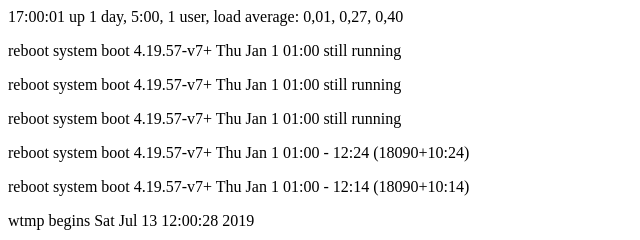
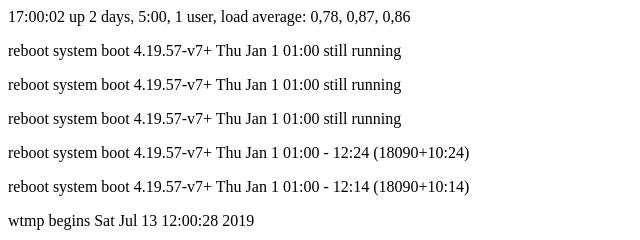
Before and after one commit to ksonnybot/ksonnybot.github.io, a plain HTML site: page index.html in a window 1280 px wide. Shown: the full height of the page, 0-640 px from the left. Drawn offline with Linux system fonts and the light colour scheme.

Commit message:
rpi status

```diff
--- a/index.html
+++ b/index.html
@@ -1,4 +1,4 @@
-<p> 17:00:01 up 1 day,  5:00,  1 user,  load average: 0,01, 0,27, 0,40</p>
+<p> 17:00:02 up 2 days,  5:00,  1 user,  load average: 0,78, 0,87, 0,86</p>
 <p>reboot   system boot  4.19.57-v7+      Thu Jan  1 01:00   still running</p>
 <p>reboot   system boot  4.19.57-v7+      Thu Jan  1 01:00   still running</p>
 <p>reboot   system boot  4.19.57-v7+      Thu Jan  1 01:00   still running</p>
```
